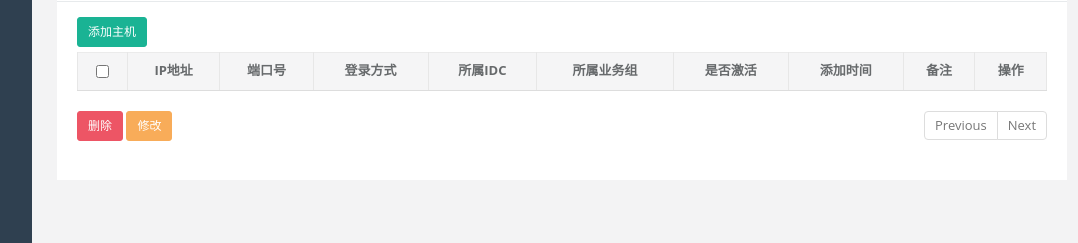
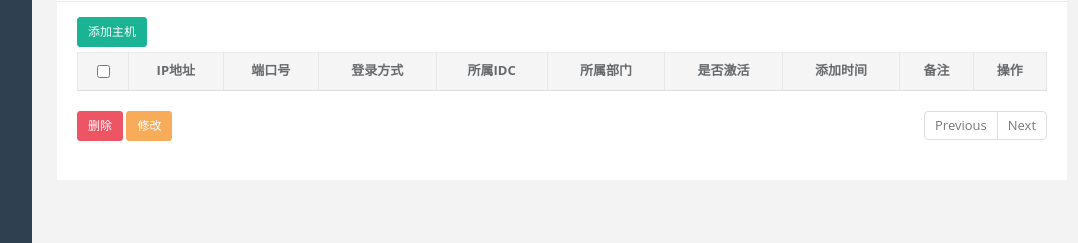
Before and after one commit to siemon2008/jumpserver, a Django app: template templates/jasset/idc_detail.html in a window 1280 px wide. Shown: the part 188-431 px from the top of the page, without its empty margins (188-1266 px from the left). Run offline with Django 3.2, Linux system fonts and the light colour scheme; the template is opened without the code that fills it, so the values that code supplies are empty; parts of the project's set-up code (start-up, migrations or seed data) failed here and were passed over; some libraries are stand-ins or nearby versions.

Commit message:
update idc_detail.html
修复IDC详情页面显示错误

```diff
--- a/templates/jasset/idc_detail.html
+++ b/templates/jasset/idc_detail.html
@@ -48,7 +48,7 @@
                                 <th class="text-center"> 端口号 </th>
                                 <th class="text-center" name="j_type"> 登录方式 </th>
                                 <th class="text-center" id="j_group_name" value="{{ idc_name }}"> 所属IDC </th>
-                                <th class="text-center"> 所属业务组 </th>
+                                <th class="text-center"> 所属部门 </th>
                                  <th class="text-center"> 是否激活 </th>
                                 <th class="text-center" name="j_time"> 添加时间 </th>
                                 <th class="text-center" name="j_comment"> 备注 </th>
```
